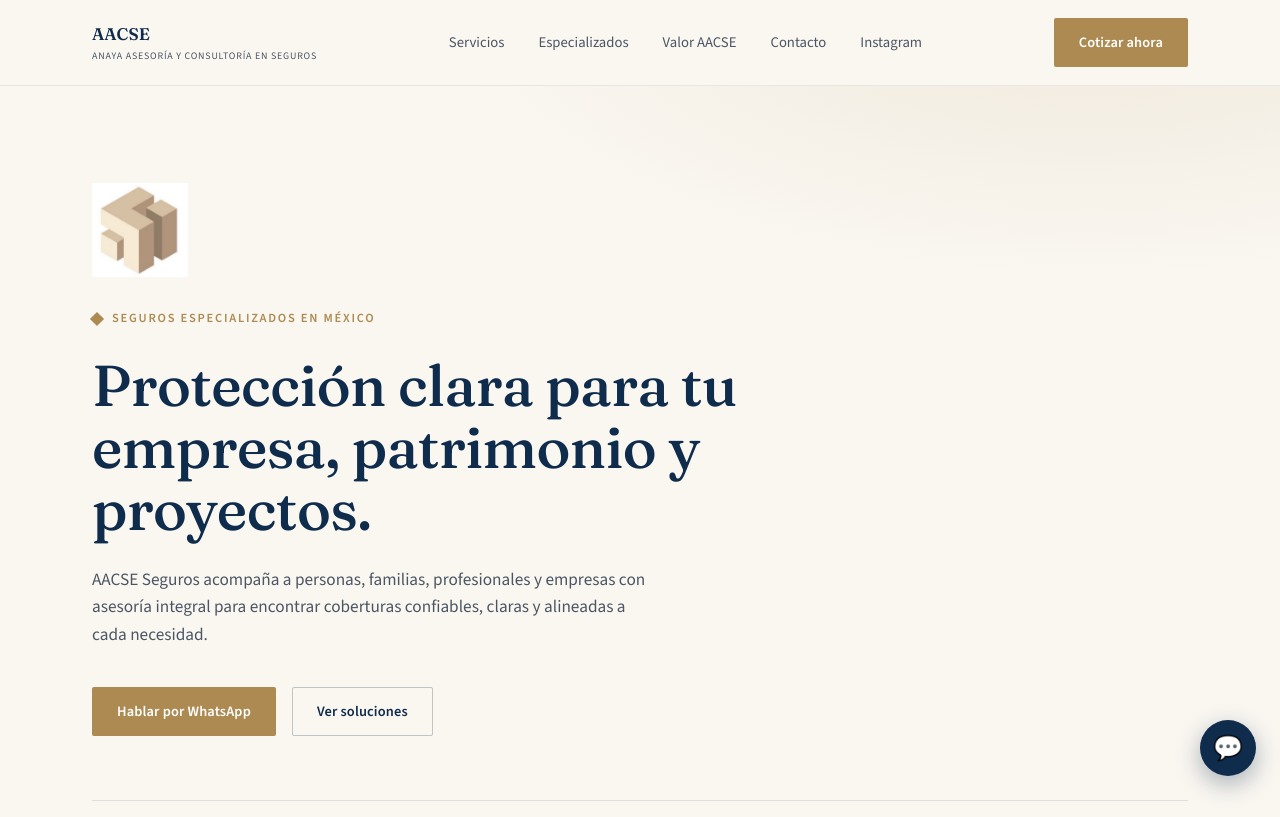
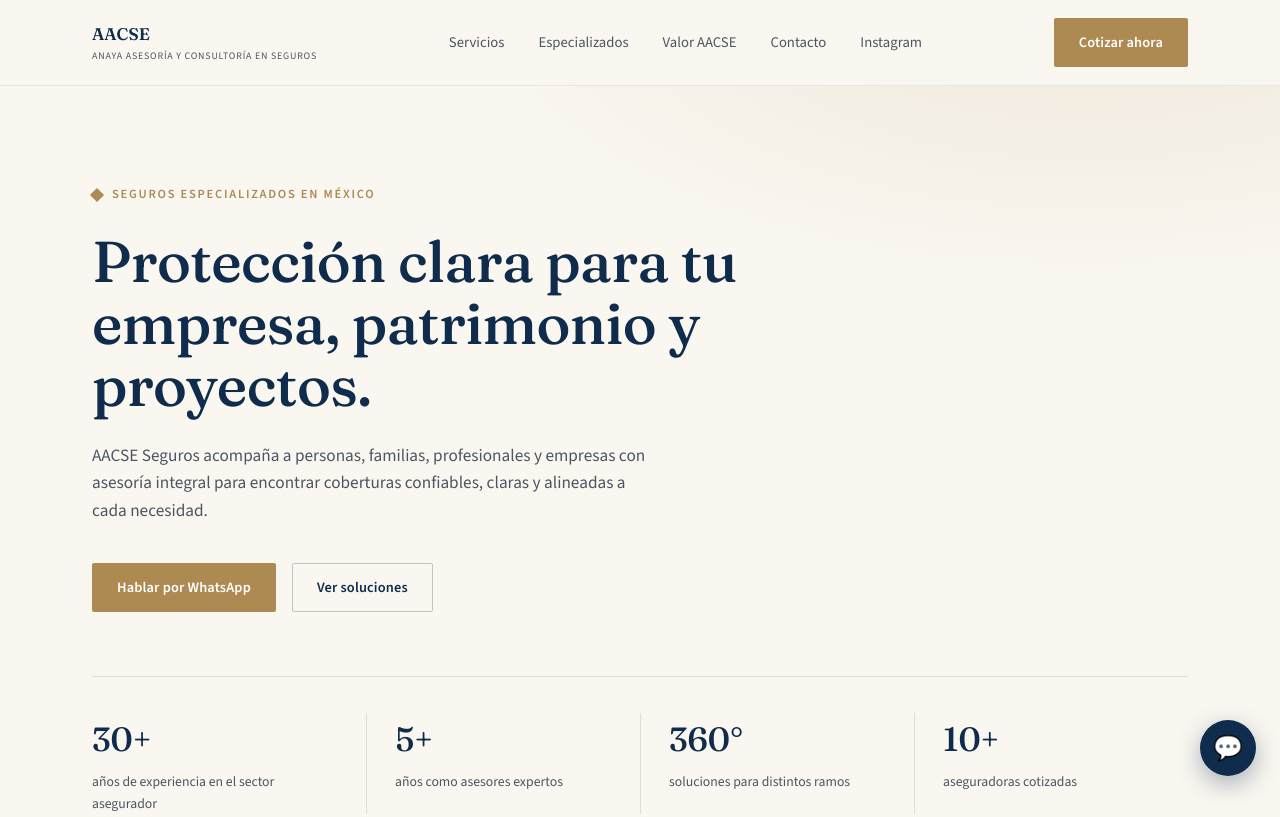
Before and after one commit to mau-anaya/AACSE-Seguros, a website: page index.html in a window 1280 px wide. Shown: the top 817 px of the page. Drawn offline with nearby package versions, Linux system fonts and the light colour scheme.

Commit message:
Quitar el logo del sitio

```diff
--- a/index.html
+++ b/index.html
@@ -264,7 +264,6 @@
 
   <section class="hero" id="inicio">
     <div class="wrap">
-      <img class="hero-logo" src="logo-aacse.png" alt="Logo AACSE">
       <div class="eyebrow"><span class="facet"></span> Seguros especializados en México</div>
       <h1>Protección clara para tu empresa, patrimonio y proyectos.</h1>
       <p class="hero-sub">AACSE Seguros acompaña a personas, familias, profesionales y empresas con asesoría integral para encontrar coberturas confiables, claras y alineadas a cada necesidad.</p>
@@ -473,7 +472,6 @@
 
 <footer>
   <div class="wrap footer-row">
-    <img src="logo-aacse.png" alt="Logo AACSE" style="width:32px;height:32px;object-fit:contain;">
     <span>© 2026 AACSE Anaya Asesoría y Consultoría en Seguros.</span>
     <span>Seguros especializados y asesoría de confianza.</span>
   </div>
```
